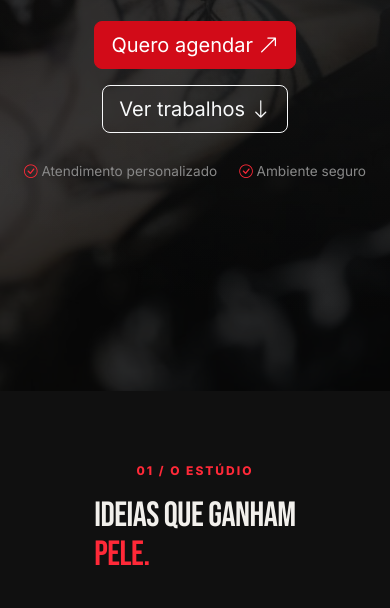
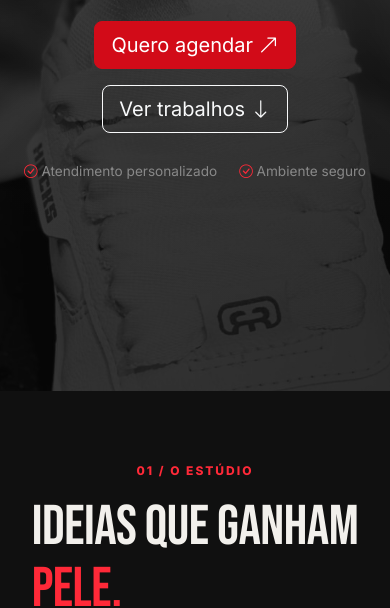
Before and after one commit to niczmd/mellold-tattoo-site, a website with bundled scripts: page mellold-tattoo/index.html in a window 390 px wide. Shown: the part 523-1131 px from the top of the page. Built offline with nearby package versions, Linux system fonts and the light colour scheme.

Commit message:
other responsive update

```diff
--- a/mellold-tattoo/css/styles.css
+++ b/mellold-tattoo/css/styles.css
@@ -73,7 +73,7 @@ body {
   content: '';
   position: absolute;
   inset: 0 0 0 50%;
-  background: linear-gradient(90deg, transparent, rgba(0,0,0,.2)), url('../assets/images/hero.jpg') center/cover;
+  background: linear-gradient(90deg, transparent, rgba(0,0,0,.2)), url('../assets/images/hero.jpeg') center/cover;
   opacity: .45;
   mix-blend-mode: screen;
   pointer-events: none;
@@ -374,6 +374,7 @@ h1 span, h2 span {
         width: 100%;
         max-width: 100%;
         margin: 0 auto;
+        text-align: center;
     }
 
     .eyebrow {
@@ -394,6 +395,10 @@ h1 span, h2 span {
     line-height: 1.1;
     letter-spacing: -0.5px;
     text-align: left !important;
+    }
+
+    h2.hero-title {
+        font-size: 3.5rem;
     }
 
     .hero-title > span {
```
Also changed, not shown: mellold-tattoo/assets/images/hero.jpeg (added), mellold-tattoo/assets/images/hero.jpg (deleted).
